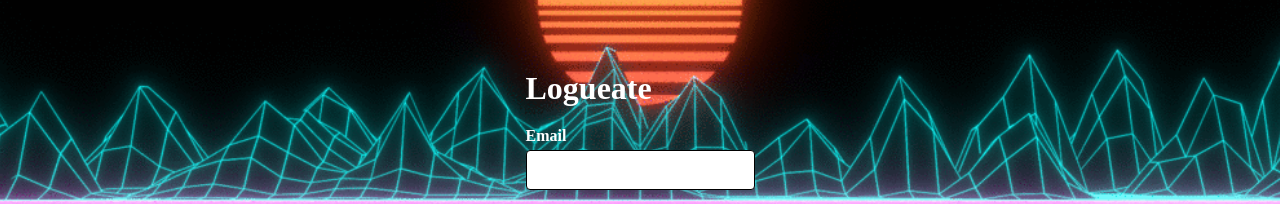
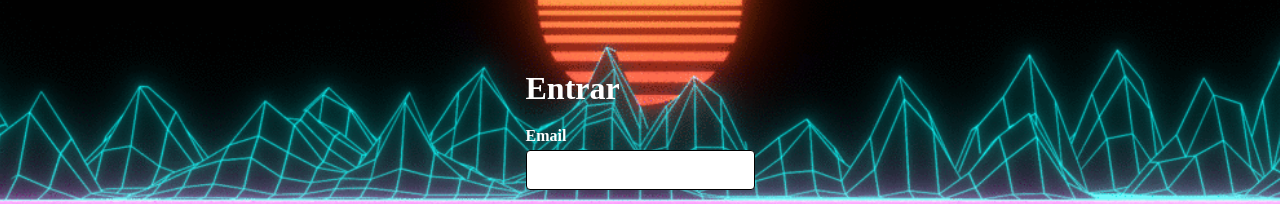
Before and after one commit to Cristhyan11/Front_Rifa, a React (Vite) app: page /login in a window 1280 px wide. Shown: the part 205-409 px from the top of the page. Built offline with nearby package versions, Linux system fonts and the light colour scheme.

Commit message:
Cambio titulo login

```diff
--- a/src/components/login.jsx
+++ b/src/components/login.jsx
@@ -61,7 +61,7 @@ function Login({ onLoginSuccess }) {
   return (
     <div className="form-container">
       <form onSubmit={handleSubmit} className="ai-agent-form">
-        <h2 className="form-title">Logueate</h2>
+        <h2 className="form-title">Entrar</h2>
         <div className="form-group">
           <label htmlFor="email">Email</label>
           <input
```
